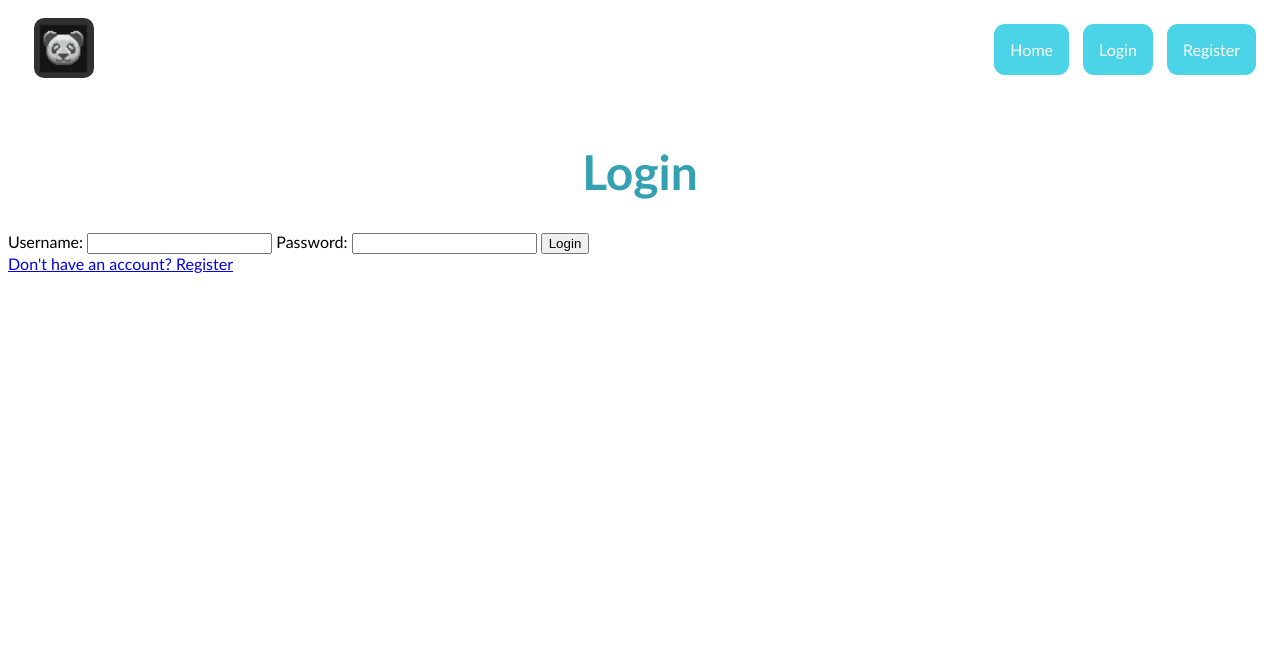
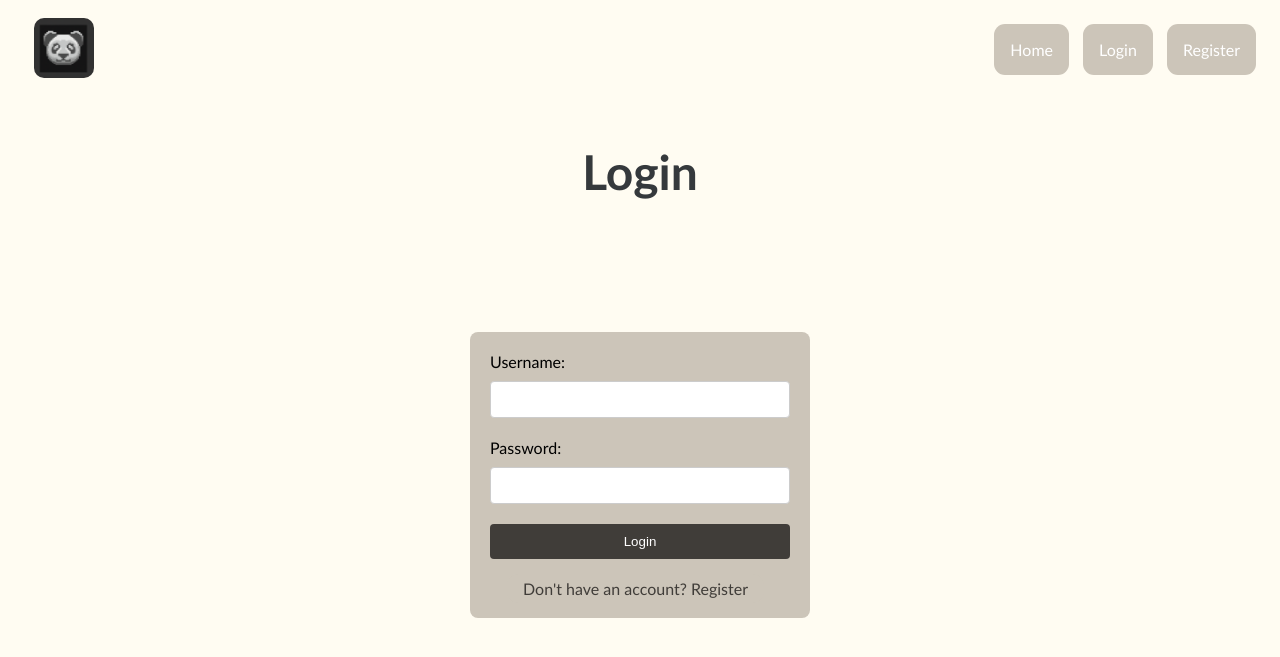
Before and after one commit to baechuer/job-board, a Flask app: page /login in a window 1280 px wide. Shown: the top 657 px of the page. Run offline with Flask 3, Linux system fonts and the light colour scheme.

Commit message:
update css file, login system front-end design complete

```diff
--- a/app/static/css/style.css
+++ b/app/static/css/style.css
@@ -1,9 +1,11 @@
 html {
     font-size: 16px;
-    font-family: "Gill Sans", sans-serif;}
+    font-family: "Gill Sans", sans-serif;
+    background-color: #FFFCF2;
+}
 h1 {
     text-align: center;
-    color: #33a1b1;
+    color: #35393C;
     font-size: 3em;
 }
 
@@ -22,7 +24,7 @@ h1 {
 }
 .top-nav .nav-item a {
     color: white;
-    background-color: #4bd3e8;
+    background-color: #CCC5B9;
     text-decoration: none;
     padding: 1em;
     box-sizing: border-box;
@@ -32,7 +34,7 @@ h1 {
     transition: 0.3s ease;
 }
 .top-nav .nav-item a:hover {
-    background-color: #22717d;
+    background-color: #403D39;
 }
 .nav-icon-image {
     width: 60px;
@@ -50,9 +52,67 @@ h1 {
     text-align: center;
 }
 .index-image-image {
-    width: 50%;
-    height: 50%;
+    width: 30%;
+    height: 30%;
     object-fit: cover;
     border-radius: 10px;
     text-align: center;
 }
+.form-container {
+    display: flex;
+    justify-content: center;  /* Horizontally center the login_form */
+    align-items: flex-start;  /* Align the login_form to the top */
+    padding-top: 100px;  /* Optional, to add some space from the top */
+}
+
+.login_form {
+    width: 300px;  /* Set a fixed width for the form */
+    padding: 20px;
+    background-color: #CCC5B9;
+    border-radius: 8px;
+    display: flex;
+    flex-direction: column;
+    justify-content: center;
+}
+
+.login_form a {
+    color: #403D39;
+    background-color: #CCC5B9;
+    text-decoration: none;
+    padding: 1em;
+    border: 1px solid none;
+    border-radius: 11px;
+    transition: 0.3s ease;
+    text-align: center;
+    padding-top: 5px;
+    padding-bottom: 5px;
+    margin-left: 17px;
+}
+form {
+    display: flex;
+    flex-direction: column;
+}
+
+form label {
+    margin-bottom: 10px;
+    color: 403D39;
+}
+
+form input {
+    margin-bottom: 20px;
+    padding: 10px;
+    border: 1px solid #ccc;
+    border-radius: 4px;
+}
+#submit {
+    background-color: #403D39;
+    color: white;
+    border: none;
+    border-radius: 4px;
+    padding: 10px;
+    cursor: pointer;
+    transition: 0.3s ease;
+}
+#submit:hover {
+    background-color: #252422;
+}
--- a/app/templates/login.html
+++ b/app/templates/login.html
@@ -1,6 +1,7 @@
 {% extends "base.html" %}
 {% block content %}
     <h1>Login</h1>
+    <div class="form-container">
         <div class="login_form">
             <form method="POST">
                 {{ form.hidden_tag() }}
@@ -10,7 +11,12 @@
                 {{ form.password }}
                 {{ form.submit }}
             </form>
+            <div>
+                <a href="{{ url_for('register') }}">Don't have an account? Register</a>
+            </div>
+        </div>
     </div>
 
-    <a href="{{ url_for('register') }}">Don't have an account? Register</a>
+
+
 {% endblock %}
```
Also changed, not shown: app/templates/register.html (+5 -2 lines), app/routes.py (line endings or trailing spaces), app/static/images/Designer (2).jpeg. Lines whose indentation alone changed are shown as unchanged.
